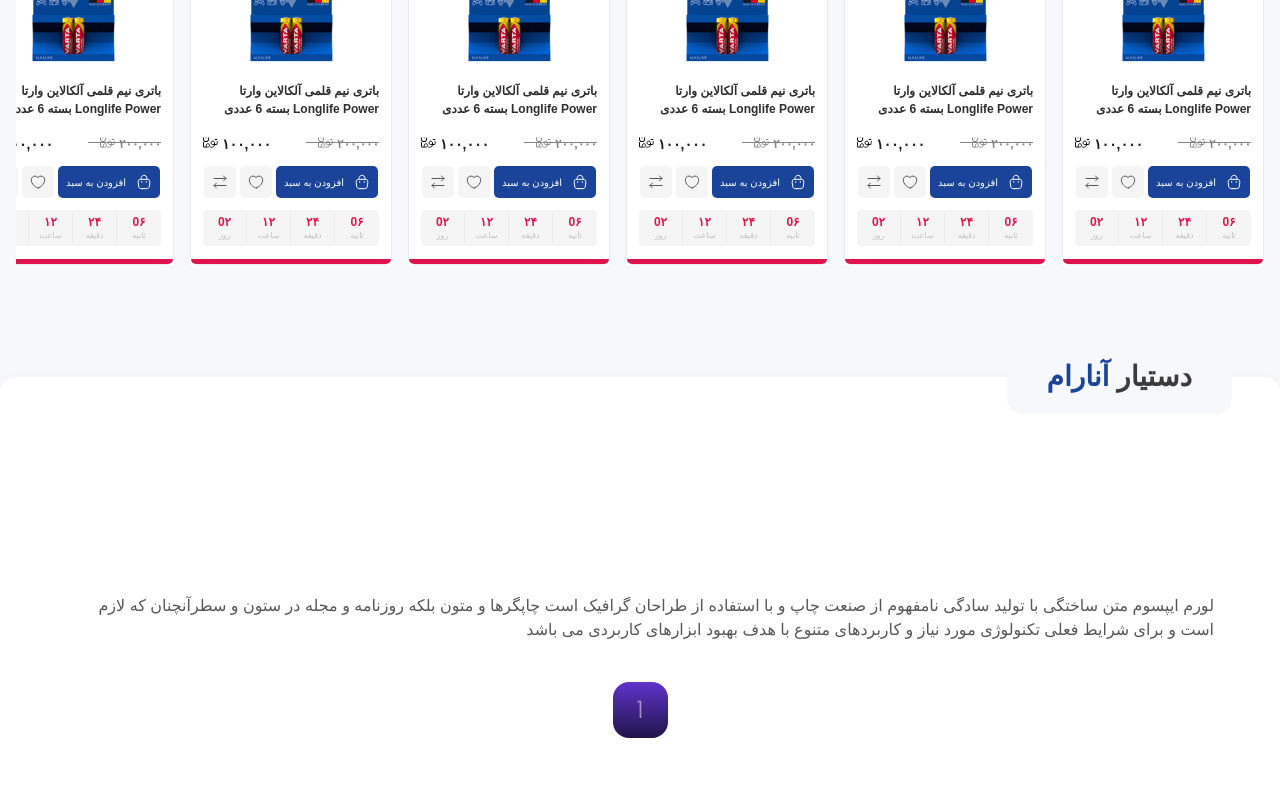
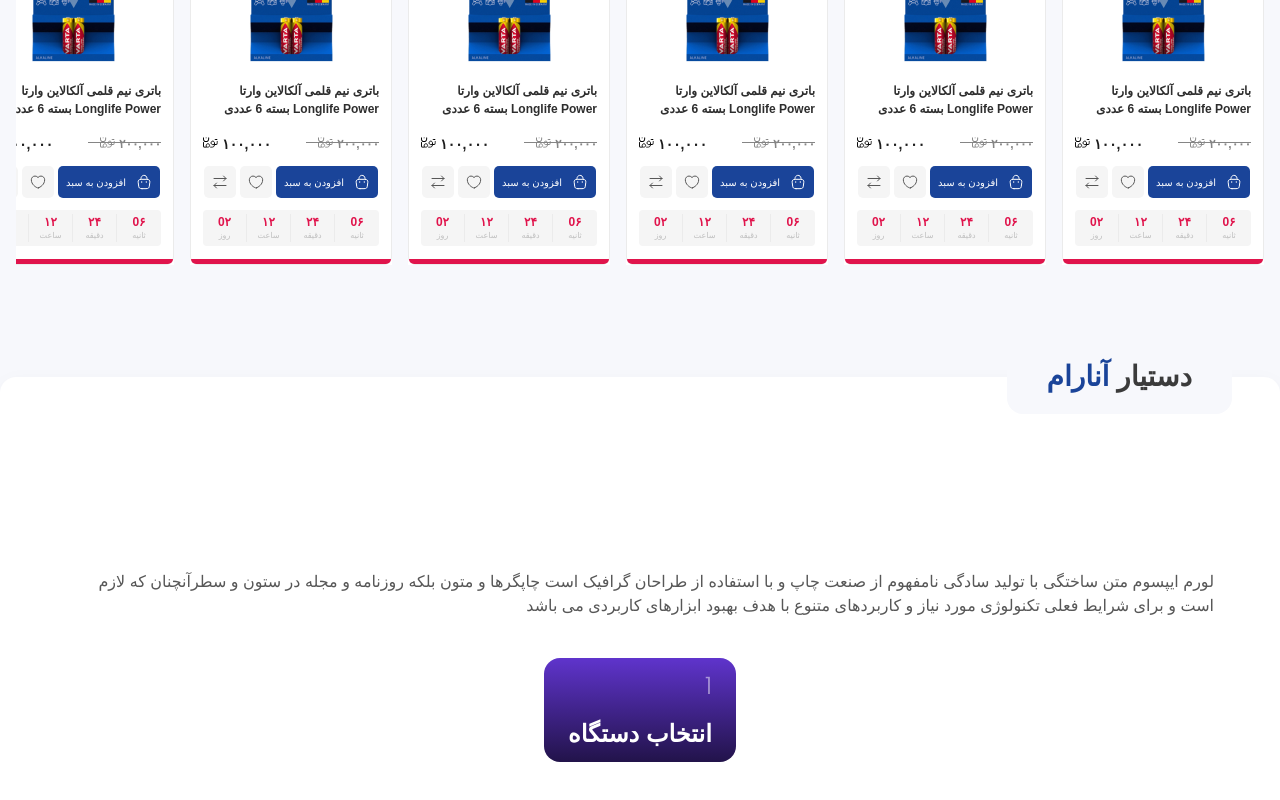
Before and after one commit to mahyarErshad/anaram-react, a React (Create React App) app: page / in a window 1280 px wide. Shown: the part 1453-2253 px from the top of the page. Built offline with nearby package versions, Linux system fonts and the light colour scheme; a web font is replaced by a local one.

Commit message:
Second span is added

```diff
--- a/src/Pages/MainPage/AnaramAssistant/AnaramAssistantContainer/AnaramAssistant.jsx
+++ b/src/Pages/MainPage/AnaramAssistant/AnaramAssistantContainer/AnaramAssistant.jsx
@@ -11,6 +11,7 @@ function AnaramAssistant() {
       <div className="flex-center gap-6 mt-[2.5rem]">
         <div className="bg-gradient-to-b from-[#5F34CC] to-[#22134A] rounded-2xl py-3 px-6 z-20 flex flex-col gap-4">
         <span className="poppins text-2xl font-light text-white opacity-50">1</span>
+        <span className="text-2xl font-semibold text-white ">انتخاب دستگاه</span>
         </div>
       </div>
     </section>
```
